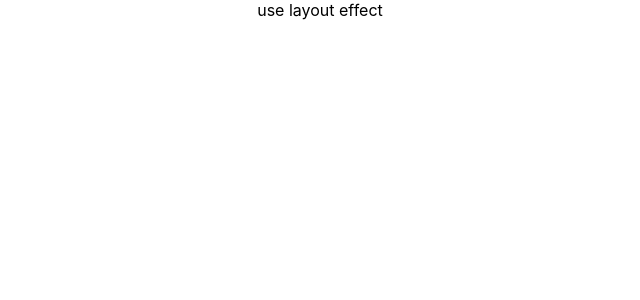
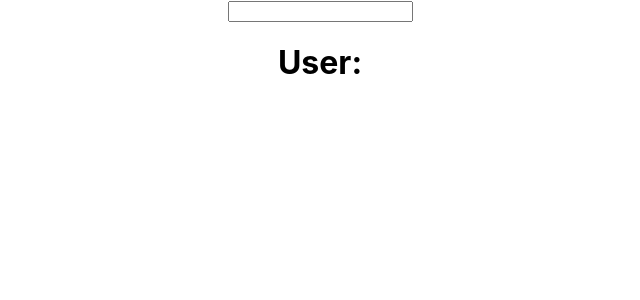
Before and after one commit to saifsolangi/hooks, a React (Create React App) app: page / in a window 1280 px wide. Shown: the top 300 px of the page, without its empty margins (320-960 px from the left). Built offline with nearby package versions, Linux system fonts and the light colour scheme.

Commit message:
passiing multiple props to each of the component for understading

```diff
--- a/src/App.js
+++ b/src/App.js
@@ -1,5 +1,6 @@
 import './App.css';
-import LayoutEffectHook from './components/LayoutEffectHook';
+import ContextHook from './components/ContextHook';
+// import LayoutEffectHook from './components/LayoutEffectHook';
 // import EffectHook from './components/EffectHook';
 // import RefHook from './components/RefHook';
 // import ReducerHook from './components/ReducerHook';
@@ -12,7 +13,8 @@
       {/* <ReducerHook /> */}
       {/* <EffectHook></EffectHook> */}
       {/* <RefHook /> */}
-      <LayoutEffectHook />
+      {/* <LayoutEffectHook /> */}
+      <ContextHook />
 
     </div>
   );
--- /dev/null
+++ b/src/components/ContextHook.js
@@ -0,0 +1,16 @@
+import React, { useState } from 'react'
+import Login from './Login'
+import User from './User'
+
+
+export default function ContextHook() {
+
+    const [userName, setUserName] = useState("")
+
+    return (
+        <div>
+            <Login setUserName={setUserName} />
+            <User username={userName} />
+        </div>
+    )
+}
--- /dev/null
+++ b/src/components/Login.js
@@ -0,0 +1,11 @@
+import React from 'react'
+
+export default function Login(props) {
+    return (
+        <div>
+            <input onChange={(event) => {
+                props.setUserName(event.target.value)
+            }} />
+        </div>
+    )
+}
--- /dev/null
+++ b/src/components/User.js
@@ -0,0 +1,9 @@
+import React from 'react'
+
+export default function User({ username }) {
+    return (
+        <div>
+            <h1>User: {username}</h1>
+        </div>
+    )
+}
```
